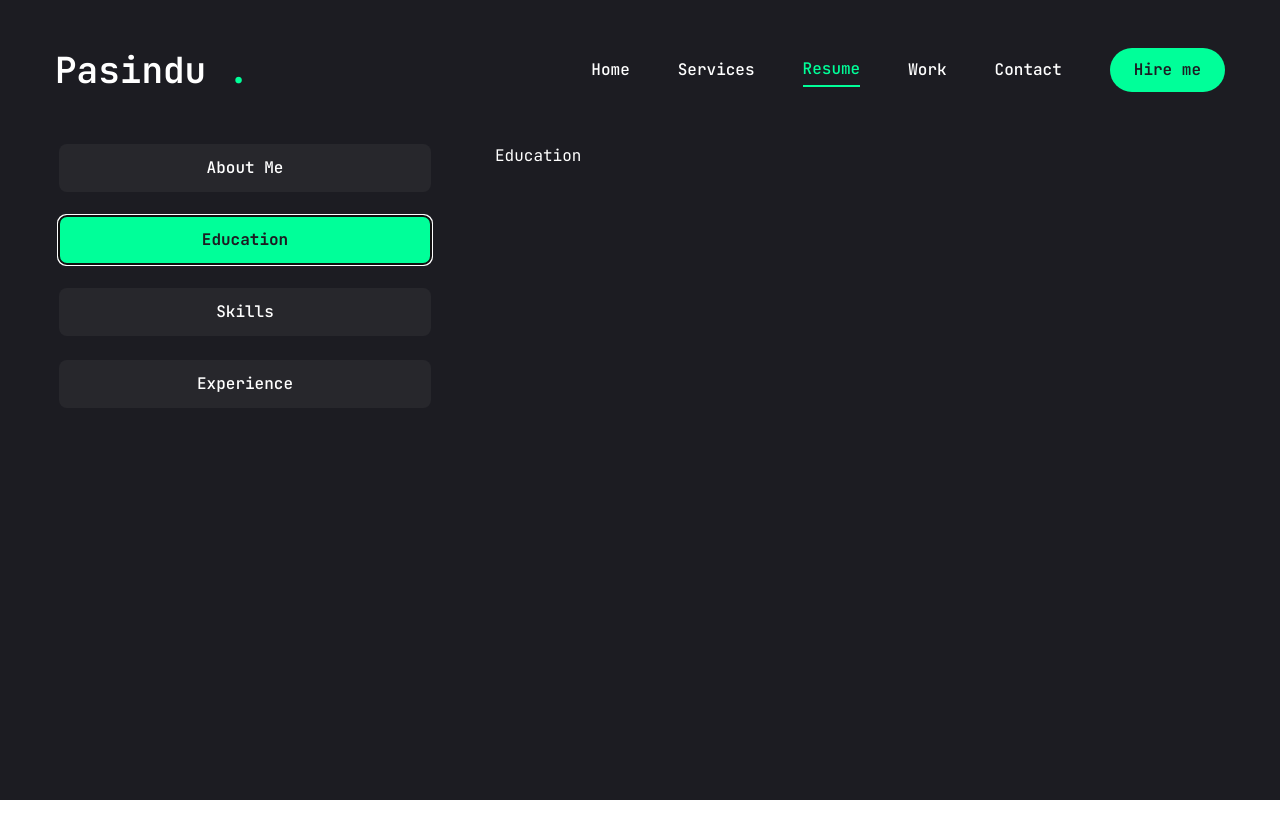
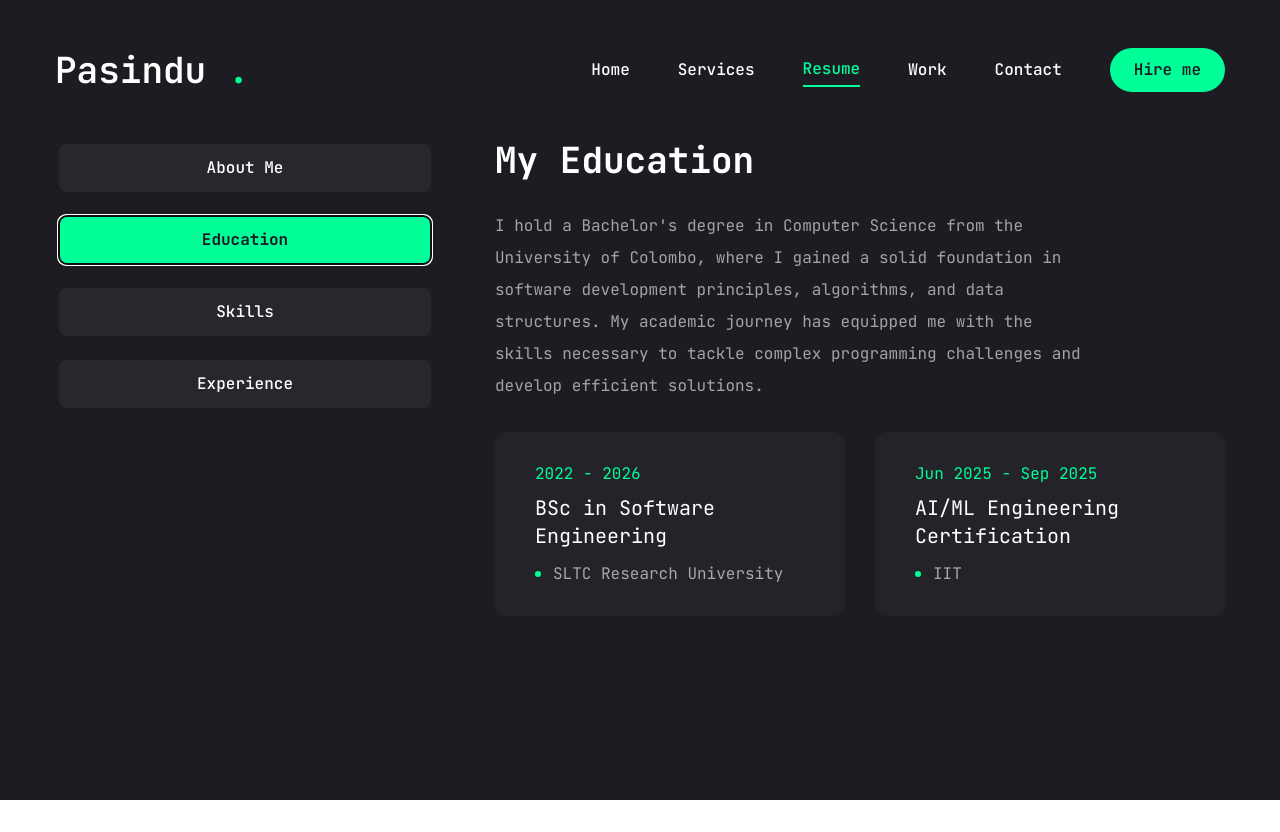
Before and after one commit to widushan/portfolio---template-1, a Next.js app: page /resume in a window 1280 px wide. Both pictures are taken after a click on the tab "Education". Before the commit the page ends 800 px from the top, so only its background shows below. Built offline with nearby package versions, Linux system fonts and the light colour scheme.

Commit message:
skill commit
designing resume skill section

```diff
--- a/app/resume/page.jsx
+++ b/app/resume/page.jsx
@@ -174,12 +174,47 @@
 
 
                         {/*Education*/}
-                        <TabsContent value="education" className="w-full">Education</TabsContent>
+                        <TabsContent value="education" className="w-full">
+                            <div className="flex flex-col gap-[30px] text-center xl:text-left">
+                                <h3 className="text-4xl font-bold">{education.title}</h3>
+                                <p className="max-w-[600px] text-white/60 mx-auto xl:mx-0">{education.description}</p>
+                                <ScrollArea className="h-[400px]">
+                                    <ul className="grid grid-cols-1 lg:grid-cols-2 gap-[30px]">
+                                        {education.items.map((item, index) => {
+                                            return (
+                                                <li key={index} className="bg-[#232329] h-[184px] py-6 px-10 rounded-xl flex flex-col justify-center items-center lg:items-start gap-1">
+                                                    <span className="text-accent">{item.duration}</span>
+                                                    <h3 className="text-xl max-w-[260px] min-h-[60px] text-center lg:text-left">{item.degree}</h3>
+                                                    <div className="flex items-center gap-3">
+                                                        <span className="w-[6px] h-[6px] rounded-full bg-accent"></span>
+                                                        <p className="text-white/60">{item.institution}</p>
+                                                    </div>
+                                                </li>
+                                            );
+                                        })}
+                                    </ul>
+                                </ScrollArea>
+                            </div>
+                        </TabsContent>
 
 
 
                         {/*Skills*/}
-                        <TabsContent value="skills" className="w-full">Skills</TabsContent>
+                        <TabsContent value="skills" className="w-full">
+                            <div className="flex flex-col gap-[30px]">
+                                <div className="flex flex-col gap-[30px] text-center xl:text-left">
+                                    <h3 className="text-4xl font-bold">{skills.title}</h3>
+                                    <p className="max-w-[600px] text-white/60 mx-auto xl:mx-0">{skills.description}</p>
+                                </div>
+                                <ul className="grid grid-cols-2 sm:grid-cols-3 md:grid-cols-4 xl:gap-[30px]">
+                                    {skills.skilllist.map((skill, index) => {
+                                        return (
+                                            <li key={index}>{skill.name}</li>
+                                        );
+                                    })}
+                                </ul>
+                            </div>
+                        </TabsContent>
 
 
 
```
